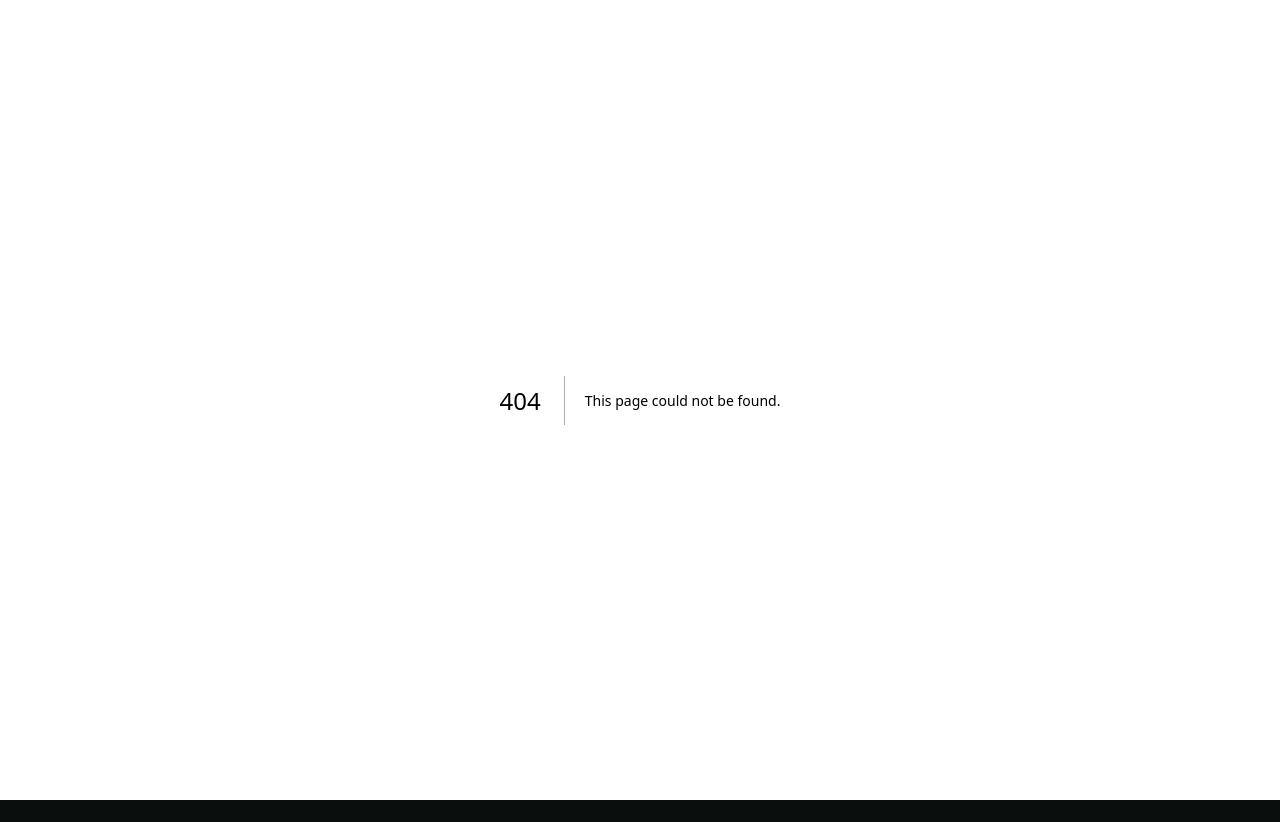
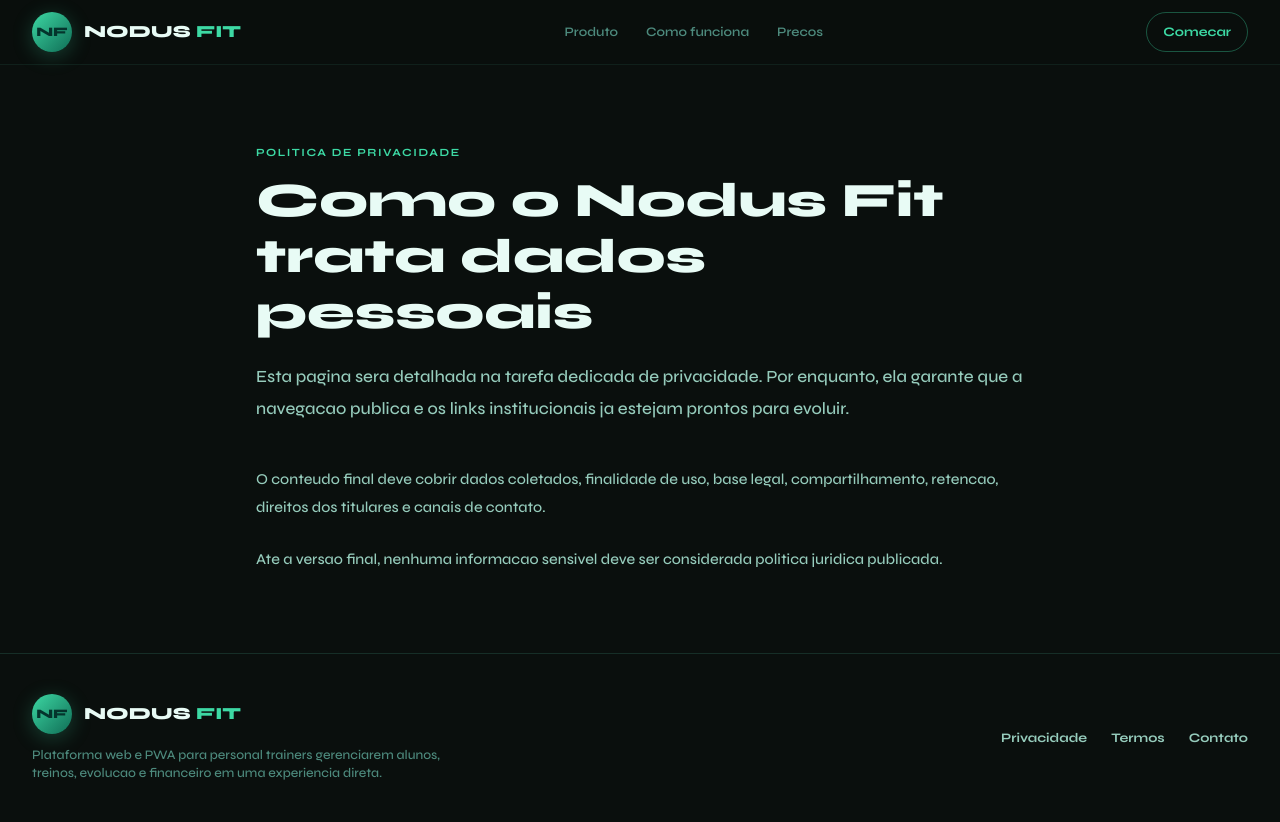
Before and after one commit to Vortek-Devs/NodusFitWeb, a Next.js app: page /privacidade in a window 1280 px wide. Before the commit this address had no page. Before the commit the page ends 800 px from the top, so only its background shows below. Built offline with nearby package versions, Linux system fonts and the light colour scheme.

Commit message:
feat: add public layout shell

```diff
--- /dev/null
+++ b/src/app/contato/page.tsx
@@ -0,0 +1,29 @@
+import type { Metadata } from "next";
+import { PublicPageShell } from "@/components/public/public-page-shell";
+
+export const metadata: Metadata = {
+  title: "Contato | Nodus Fit",
+  description: "Canal de contato e suporte do Nodus Fit.",
+};
+
+export default function ContactPage() {
+  return (
+    <PublicPageShell
+      eyebrow="Contato"
+      title="Fale com o Nodus Fit"
+      description="Este ponto de contato sera refinado na tarefa de suporte. A rota ja fica disponivel para header, footer e futuras paginas publicas."
+    >
+      <div className="rounded-lg border border-border bg-surface p-5 shadow-card">
+        <p className="text-sm font-bold uppercase tracking-[0.12em] text-ink-brand">
+          Atendimento inicial
+        </p>
+        <a
+          className="mt-3 inline-flex min-h-11 items-center justify-center rounded-lg bg-brand-400 px-5 text-sm font-extrabold text-on-brand shadow-brand transition hover:bg-brand-500"
+          href="mailto:contato@vortek.dev"
+        >
+          contato@vortek.dev
+        </a>
+      </div>
+    </PublicPageShell>
+  );
+}
--- a/src/app/page.tsx
+++ b/src/app/page.tsx
@@ -1,4 +1,4 @@
-import Link from "next/link";
+import { PublicShell } from "@/components/public/public-shell";
 
 const features = [
   {
@@ -19,36 +19,8 @@ const steps = ["Crie o aluno", "Monte o treino", "Acompanhe a evolucao"];
 
 export default function Home() {
   return (
-    <main className="min-h-screen overflow-hidden bg-hero-dark text-ink-primary">
-      <nav className="mx-auto flex w-full max-w-7xl items-center justify-between px-5 py-5 sm:px-8">
-        <Link className="flex items-center gap-3" href="/" aria-label="Nodus Fit">
-          <span className="grid size-10 place-items-center rounded-2xl bg-gradient-to-br from-brand-400 to-brand-700 text-sm font-extrabold text-on-brand shadow-brand">
-            NF
-          </span>
-          <span className="text-lg font-extrabold tracking-normal text-brand-50">
-            NODUS <span className="text-brand-400">FIT</span>
-          </span>
-        </Link>
-        <div className="hidden items-center gap-7 text-sm font-semibold text-ink-tertiary md:flex">
-          <a className="transition hover:text-brand-400" href="#produto">
-            Produto
-          </a>
-          <a className="transition hover:text-brand-400" href="#fluxo">
-            Como funciona
-          </a>
-          <a className="transition hover:text-brand-400" href="#precos">
-            Precos
-          </a>
-        </div>
-        <a
-          className="rounded-pill border border-brand-400/35 px-4 py-2 text-sm font-bold text-brand-400 transition hover:bg-brand-400 hover:text-on-brand"
-          href="#precos"
-        >
-          Comecar
-        </a>
-      </nav>
-
-      <section className="mx-auto grid min-h-[calc(100vh-80px)] w-full max-w-7xl items-center gap-12 px-5 pb-16 pt-8 sm:px-8 lg:grid-cols-[1fr_0.92fr] lg:pb-20">
+    <PublicShell>
+      <section className="mx-auto grid min-h-[calc(100vh-var(--spacing-nav))] w-full max-w-7xl items-center gap-12 px-5 pb-16 pt-8 sm:px-8 lg:grid-cols-[1fr_0.92fr] lg:pb-20">
         <div className="max-w-3xl">
           <div className="mb-5 inline-flex items-center gap-2 rounded-pill border border-brand-400/25 bg-brand-400/10 px-3 py-1.5 text-xs font-bold uppercase tracking-[0.12em] text-brand-300">
             Para personal trainers autonomos
@@ -250,6 +222,6 @@ export default function Home() {
           </div>
         </div>
       </section>
-    </main>
+    </PublicShell>
   );
 }
--- /dev/null
+++ b/src/app/privacidade/page.tsx
@@ -0,0 +1,26 @@
+import type { Metadata } from "next";
+import { PublicPageShell } from "@/components/public/public-page-shell";
+
+export const metadata: Metadata = {
+  title: "Politica de Privacidade | Nodus Fit",
+  description: "Politica de privacidade do Nodus Fit para personal trainers e alunos.",
+};
+
+export default function PrivacyPage() {
+  return (
+    <PublicPageShell
+      eyebrow="Politica de Privacidade"
+      title="Como o Nodus Fit trata dados pessoais"
+      description="Esta pagina sera detalhada na tarefa dedicada de privacidade. Por enquanto, ela garante que a navegacao publica e os links institucionais ja estejam prontos para evoluir."
+    >
+      <p>
+        O conteudo final deve cobrir dados coletados, finalidade de uso, base legal,
+        compartilhamento, retencao, direitos dos titulares e canais de contato.
+      </p>
+      <p>
+        Ate a versao final, nenhuma informacao sensivel deve ser considerada politica
+        juridica publicada.
+      </p>
+    </PublicPageShell>
+  );
+}
--- /dev/null
+++ b/src/app/termos/page.tsx
@@ -0,0 +1,26 @@
+import type { Metadata } from "next";
+import { PublicPageShell } from "@/components/public/public-page-shell";
+
+export const metadata: Metadata = {
+  title: "Termos de Uso | Nodus Fit",
+  description: "Termos de uso do Nodus Fit para personal trainers e alunos.",
+};
+
+export default function TermsPage() {
+  return (
+    <PublicPageShell
+      eyebrow="Termos de Uso"
+      title="Regras de uso da plataforma"
+      description="Esta pagina prepara o espaco publico para os termos oficiais do Nodus Fit, mantendo a navegacao institucional consistente desde agora."
+    >
+      <p>
+        A versao final deve explicar responsabilidades do personal, experiencia do aluno,
+        limites de uso, pagamentos, cancelamentos, disponibilidade e suporte.
+      </p>
+      <p>
+        O texto atual e um placeholder tecnico e sera substituido na tarefa especifica de
+        termos.
+      </p>
+    </PublicPageShell>
+  );
+}
--- /dev/null
+++ b/src/components/public/public-brand.tsx
@@ -0,0 +1,14 @@
+import Link from "next/link";
+
+export function PublicBrand() {
+  return (
+    <Link className="flex items-center gap-3" href="/" aria-label="Nodus Fit">
+      <span className="grid size-10 place-items-center rounded-2xl bg-gradient-to-br from-brand-400 to-brand-700 text-sm font-extrabold text-on-brand shadow-brand">
+        NF
+      </span>
+      <span className="text-lg font-extrabold tracking-normal text-brand-50">
+        NODUS <span className="text-brand-400">FIT</span>
+      </span>
+    </Link>
+  );
+}
--- /dev/null
+++ b/src/components/public/public-footer.tsx
@@ -0,0 +1,38 @@
+import Link from "next/link";
+import { PublicBrand } from "./public-brand";
+
+const footerLinks = [
+  { href: "/privacidade", label: "Privacidade" },
+  { href: "/termos", label: "Termos" },
+  { href: "/contato", label: "Contato" },
+];
+
+export function PublicFooter() {
+  return (
+    <footer className="border-border-muted border-t bg-[#0A0F0D] px-5 py-10 sm:px-8">
+      <div className="mx-auto flex max-w-7xl flex-col gap-8 md:flex-row md:items-center md:justify-between">
+        <div className="space-y-3">
+          <PublicBrand />
+          <p className="max-w-md text-sm font-medium text-ink-tertiary">
+            Plataforma web e PWA para personal trainers gerenciarem alunos, treinos,
+            evolucao e financeiro em uma experiencia direta.
+          </p>
+        </div>
+        <nav
+          aria-label="Links institucionais"
+          className="flex flex-wrap gap-x-6 gap-y-3 text-sm font-bold text-ink-secondary"
+        >
+          {footerLinks.map((link) => (
+            <Link
+              className="transition hover:text-brand-400"
+              href={link.href}
+              key={link.href}
+            >
+              {link.label}
+            </Link>
+          ))}
+        </nav>
+      </div>
+    </footer>
+  );
+}
--- /dev/null
+++ b/src/components/public/public-header.tsx
@@ -0,0 +1,38 @@
+import Link from "next/link";
+import { PublicBrand } from "./public-brand";
+
+const navigationLinks = [
+  { href: "/#produto", label: "Produto" },
+  { href: "/#fluxo", label: "Como funciona" },
+  { href: "/#precos", label: "Precos" },
+];
+
+export function PublicHeader() {
+  return (
+    <header className="relative z-20 border-border-muted/60 border-b bg-[#0A0F0D]/88 backdrop-blur">
+      <div className="mx-auto flex min-h-nav w-full max-w-7xl items-center justify-between gap-4 px-5 sm:px-8">
+        <PublicBrand />
+        <nav
+          aria-label="Navegacao principal"
+          className="hidden items-center gap-7 text-sm font-semibold text-ink-tertiary md:flex"
+        >
+          {navigationLinks.map((link) => (
+            <Link
+              className="transition hover:text-brand-400"
+              href={link.href}
+              key={link.href}
+            >
+              {link.label}
+            </Link>
+          ))}
+        </nav>
+        <Link
+          className="inline-flex min-h-10 items-center justify-center rounded-pill border border-brand-400/35 px-4 text-sm font-bold text-brand-400 transition hover:bg-brand-400 hover:text-on-brand"
+          href="/#precos"
+        >
+          Comecar
+        </Link>
+      </div>
+    </header>
+  );
+}
--- /dev/null
+++ b/src/components/public/public-page-shell.tsx
@@ -0,0 +1,40 @@
+import type { ReactNode } from "react";
+import { PublicFooter } from "./public-footer";
+import { PublicHeader } from "./public-header";
+
+type PublicPageShellProps = {
+  eyebrow: string;
+  title: string;
+  description: string;
+  children: ReactNode;
+};
+
+export function PublicPageShell({
+  eyebrow,
+  title,
+  description,
+  children,
+}: PublicPageShellProps) {
+  return (
+    <div className="min-h-screen bg-page text-ink-primary">
+      <PublicHeader />
+      <main className="px-5 py-16 sm:px-8 sm:py-20">
+        <div className="mx-auto max-w-3xl">
+          <p className="text-xs font-bold uppercase tracking-[0.14em] text-ink-brand">
+            {eyebrow}
+          </p>
+          <h1 className="mt-3 text-4xl font-extrabold text-brand-50 sm:text-5xl">
+            {title}
+          </h1>
+          <p className="mt-5 text-lg font-medium leading-8 text-ink-secondary">
+            {description}
+          </p>
+          <div className="mt-10 space-y-6 text-base font-medium leading-7 text-ink-secondary">
+            {children}
+          </div>
+        </div>
+      </main>
+      <PublicFooter />
+    </div>
+  );
+}
--- /dev/null
+++ b/src/components/public/public-shell.tsx
@@ -0,0 +1,17 @@
+import type { ReactNode } from "react";
+import { PublicFooter } from "./public-footer";
+import { PublicHeader } from "./public-header";
+
+type PublicShellProps = {
+  children: ReactNode;
+};
+
+export function PublicShell({ children }: PublicShellProps) {
+  return (
+    <div className="min-h-screen overflow-hidden bg-hero-dark text-ink-primary">
+      <PublicHeader />
+      <main>{children}</main>
+      <PublicFooter />
+    </div>
+  );
+}
```
